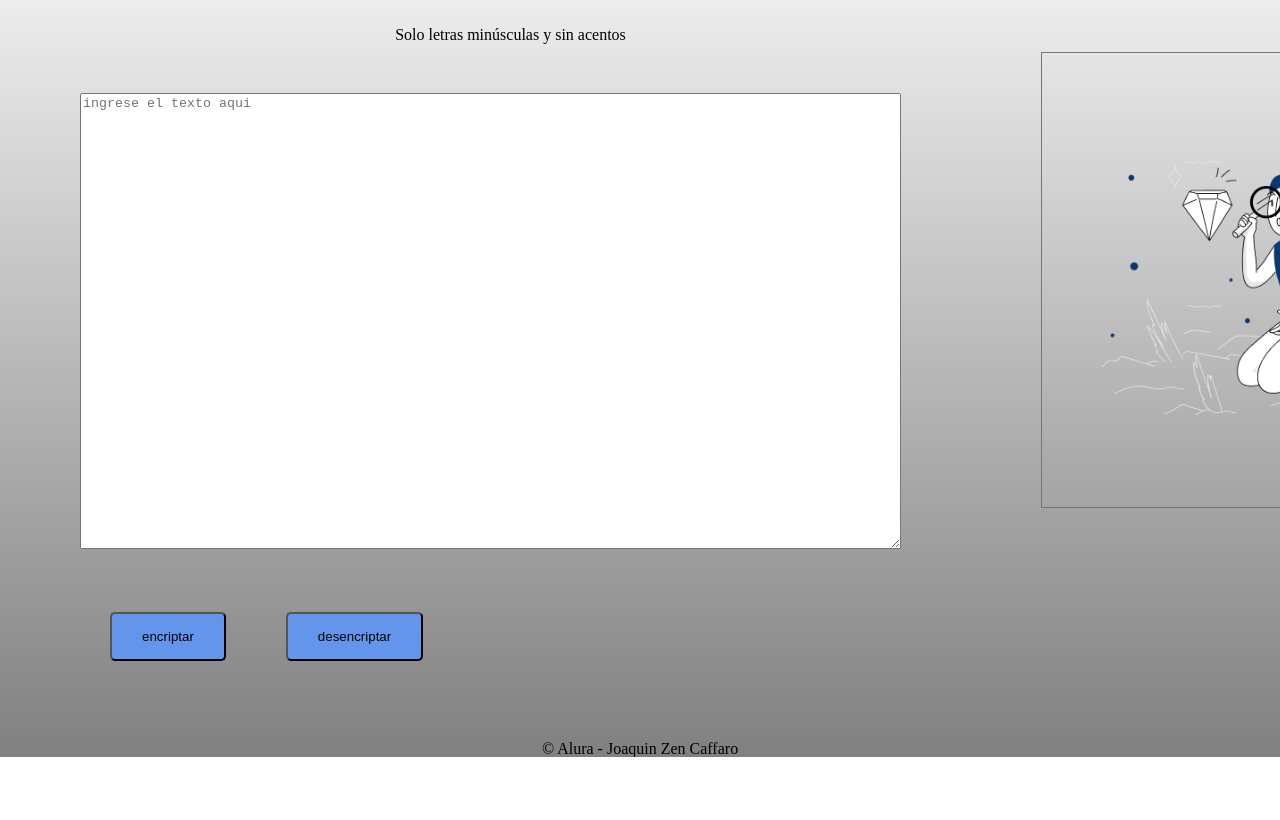
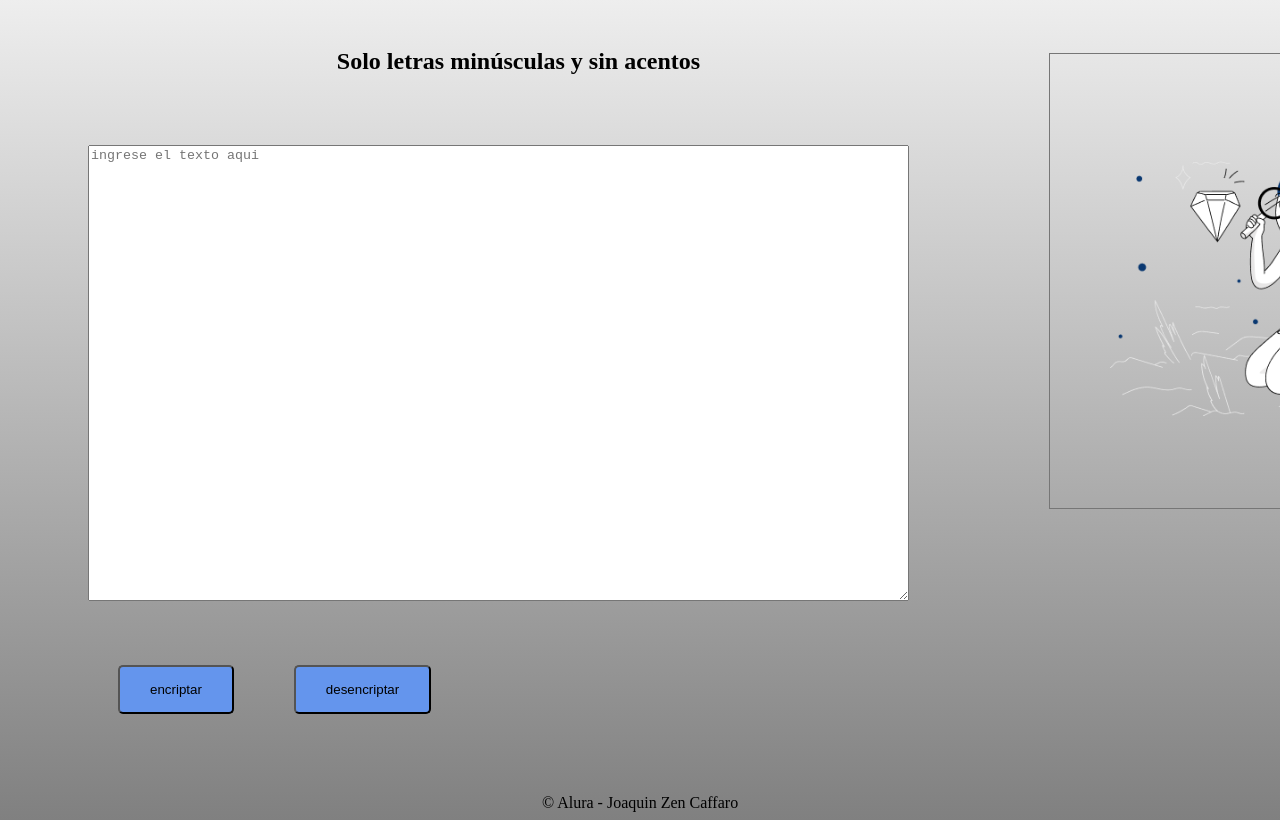
Before and after one commit to Joacosf/encriptador, a plain HTML site: page index.html in a window 1280 px wide. Shown: the part 128-948 px from the top of the page. Before the commit the page ends 885 px from the top, so only its background shows below. Drawn offline with Linux system fonts and the light colour scheme.

Commit message:
borrar reset

```diff
--- a/css/reset.css
+++ /dev/null
@@ -1,48 +0,0 @@
-/* http://meyerweb.com/eric/tools/css/reset/
-   v2.0 | 20110126
-   License: none (public domain)
-*/
-
-html, body, div, span, applet, object, iframe,
-h1, h2, h3, h4, h5, h6, p, blockquote, pre,
-a, abbr, acronym, address, big, cite, code,
-del, dfn, em, img, ins, kbd, q, s, samp,
-small, strike, strong, sub, sup, tt, var,
-b, u, i, center,
-dl, dt, dd, ol, ul, li,
-fieldset, form, label, legend,
-table, caption, tbody, tfoot, thead, tr, th, td,
-article, aside, canvas, details, embed,
-figure, figcaption, footer, header, hgroup,
-menu, nav, output, ruby, section, summary,
-time, mark, audio, video {
-	margin: 0;
-	padding: 0;
-	border: 0;
-	font-size: 100%;
-	font: inherit;
-	vertical-align: baseline;
-}
-/* HTML5 display-role reset for older browsers */
-article, aside, details, figcaption, figure,
-footer, header, hgroup, menu, nav, section {
-	display: block;
-}
-body {
-	line-height: 1;
-}
-ol, ul {
-	list-style: none;
-}
-blockquote, q {
-	quotes: none;
-}
-blockquote:before, blockquote:after,
-q:before, q:after {
-	content: '';
-	content: none;
-}
-table {
-	border-collapse: collapse;
-	border-spacing: 0;
-}
--- a/index.html
+++ b/index.html
@@ -6,7 +6,6 @@
     <head>
         <meta charset="UTF-8">
         <title>encriptador</title>
-        <link href="../encriptador/css/reset.css" rel="stylesheet">
         <link href="../encriptador/css/encriptador.css" rel="stylesheet">
 
     </head>
@@ -59,7 +58,7 @@ const botonCopiar = document.querySelector(".copiar");
 botonCopiar.style.display = "none"
 
 
-//Encriptar mensaje
+//Encriptar
 
 function botonEncriptar() {
     const textoEncriptado = encriptar(texto.value)
@@ -84,8 +83,7 @@ function encriptar(stringEncriptada) {
 
 }
 
-
-//Desencriptar mensaje
+//desencriptar
 
 function botonDesencriptar() {
     const textoEncriptado = desencriptar(texto.value)
@@ -108,7 +106,7 @@ function desencriptar(stringDesencriptada) {
 }
 
 
-//botón copiar
+//copiar
 
 function copiar() {
 
```
